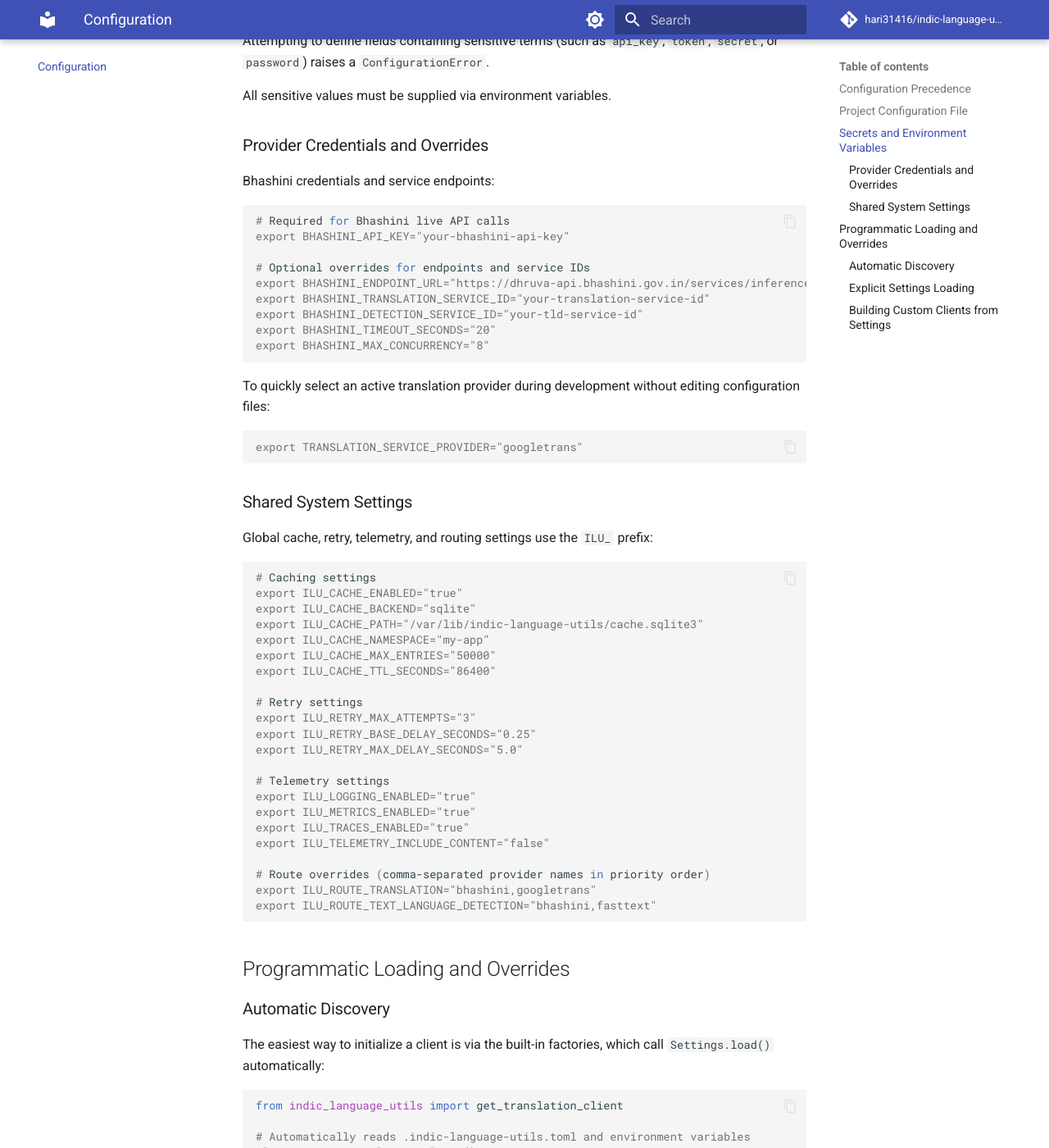
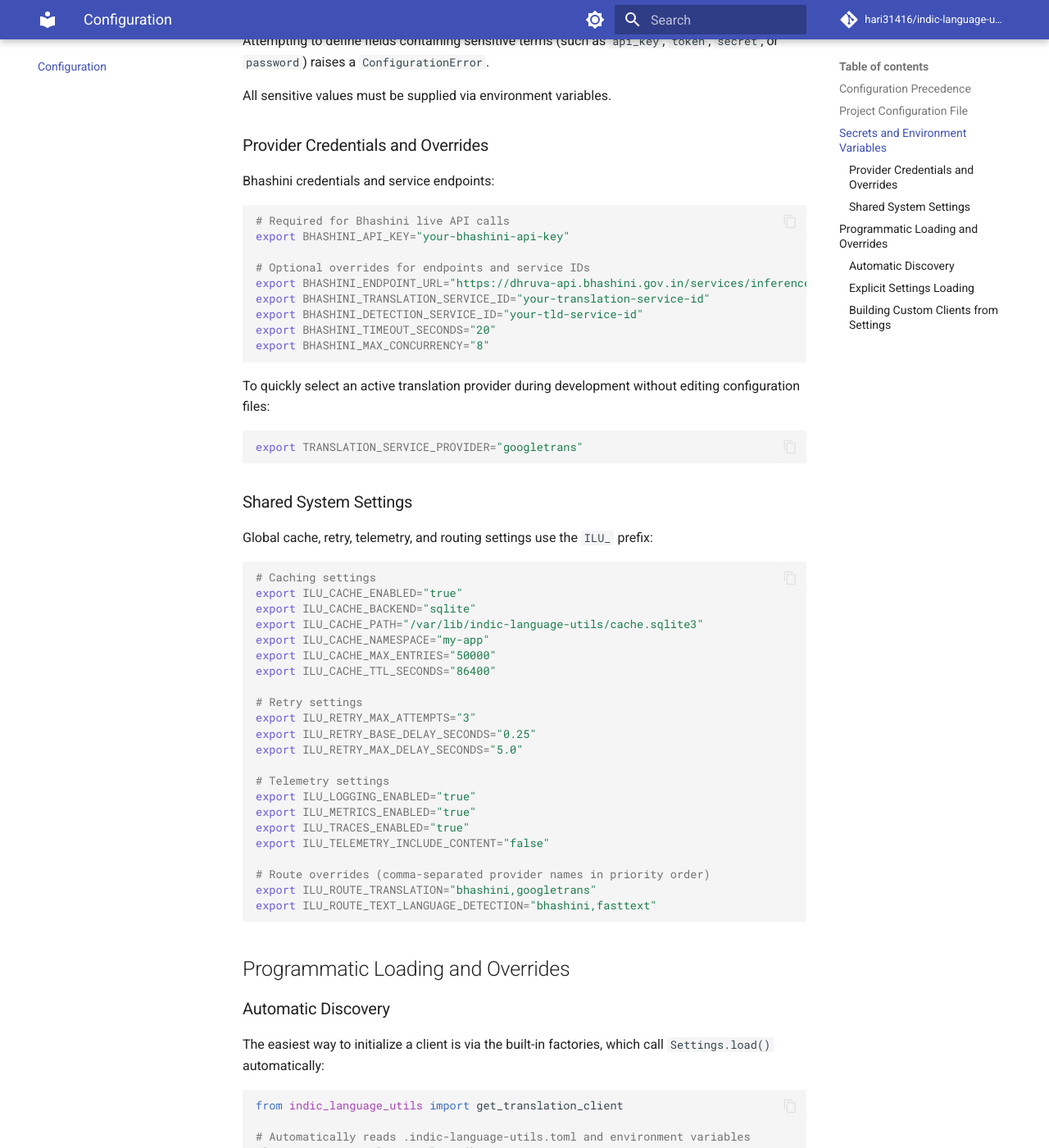
Before and after one commit to Hari31416/indic-language-utils, an MkDocs documentation site: the page built from docs/configuration.md, in a window 1280 px wide and 1400 px high, scrolled down 1830 px. Shown: the whole window at 82% size. Built offline with MkDocs 1.6.1 and Material for MkDocs 9.7.7, drawn with Linux system fonts in a browser that asks for light colours; comment, search, counter and statistics services are not loaded.

Commit message:
docs: label shell command code blocks

````diff
--- a/docs/configuration.md
+++ b/docs/configuration.md
@@ -71,7 +71,7 @@ All sensitive values must be supplied via environment variables.
 
 Bhashini credentials and service endpoints:
 
-```console
+```bash
 # Required for Bhashini live API calls
 export BHASHINI_API_KEY="your-bhashini-api-key"
 
@@ -85,7 +85,7 @@ export BHASHINI_MAX_CONCURRENCY="8"
 
 To quickly select an active translation provider during development without editing configuration files:
 
-```console
+```bash
 export TRANSLATION_SERVICE_PROVIDER="googletrans"
 ```
 
@@ -93,7 +93,7 @@ export TRANSLATION_SERVICE_PROVIDER="googletrans"
 
 Global cache, retry, telemetry, and routing settings use the `ILU_` prefix:
 
-```console
+```bash
 # Caching settings
 export ILU_CACHE_ENABLED="true"
 export ILU_CACHE_BACKEND="sqlite"
````
Also changed, not shown: docs/detection.md (+2 -2 lines), docs/translation.md (+2 -2 lines), examples/langdetect/README.md (+4 -4 lines), examples/translation/README.md (+2 -2 lines).
